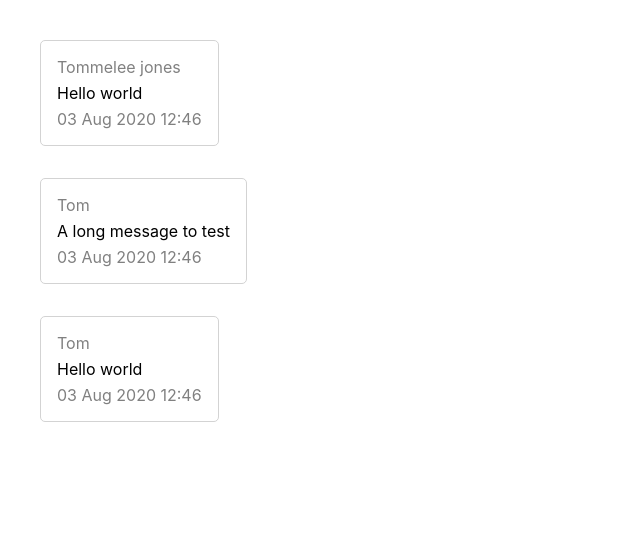
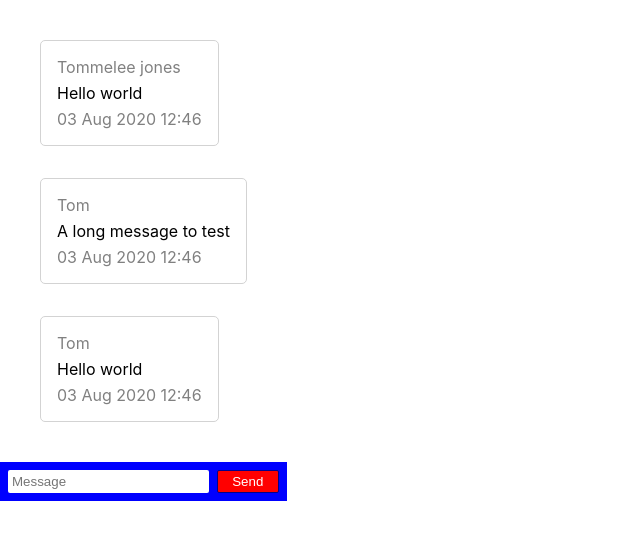
Before and after one commit to benjoox/chatty-app, a React (Create React App) app: page / in a window 1280 px wide. Shown: the top 540 px of the page, without its empty margins (0-640 px from the left). Built offline with nearby package versions, Linux system fonts and the light colour scheme.

Commit message:
Add the text input section - the send funcitionality is *not* implemented yet

```diff
--- a/src/App.css
+++ b/src/App.css
@@ -1,38 +1,16 @@
-.App {
-  text-align: center;
+
+[contenteditable]:focus {
+  outline: 0px solid transparent;
 }
 
-.App-logo {
-  height: 40vmin;
-  pointer-events: none;
+button:focus {
+  outline: 0;
 }
 
-@media (prefers-reduced-motion: no-preference) {
-  .App-logo {
-    animation: App-logo-spin infinite 20s linear;
-  }
+input:focus {
+  outline: none;
 }
-
-.App-header {
-  background-color: #282c34;
-  min-height: 100vh;
-  display: flex;
-  flex-direction: column;
-  align-items: center;
-  justify-content: center;
-  font-size: calc(10px + 2vmin);
-  color: white;
+:focus {
+  box-shadow: none;
+  outline: none;
 }
-
-.App-link {
-  color: #61dafb;
-}
-
-@keyframes App-logo-spin {
-  from {
-    transform: rotate(0deg);
-  }
-  to {
-    transform: rotate(360deg);
-  }
-}
--- a/src/App.js
+++ b/src/App.js
@@ -1,5 +1,6 @@
 import React from 'react';
 import Historical from './components/messages/Historical'
+import TextInputBox from './components/TextInputBox'
 import './App.css';
 
 function App() {
@@ -17,6 +18,8 @@ function App() {
         }
 
       </div>
+
+      <TextInputBox send={() => console.log('TODO: Implement send message functionality')} />
 
     </div>
   );
--- /dev/null
+++ b/src/components/TextInputBox.js
@@ -0,0 +1,55 @@
+import React, { useState } from 'react'
+import { func } from 'prop-types'
+
+export default function TextInputBox(props) {
+    const [message, setMessage] = useState('')
+
+    return <div style={container}>
+        <label htmlFor='txt' />
+        <input
+            id='txt'
+            type='text'
+            placeholder='Message'
+            value={message}
+            style={textBox}
+            onChange={ev => { ev.preventDefault(); setMessage(ev.target.value)}}
+        />
+        <button
+            onClick={props.send}
+            style={button}
+        >
+            Send
+        </button>
+    </div>
+}
+
+TextInputBox.protoType = {
+    send: func.isRequired
+}
+
+const container = {
+    display: 'flex',
+    backgroundColor: 'blue',
+    padding: '4px'
+}
+
+const textBox = {
+    margin: '4px',
+    width: '80%',
+    outline: 'none',
+    overflow: 'auto',
+    padding: '4px',
+    borderWidth: '0',
+    borderRadius: '2px'
+}
+
+const button = {
+    margin: '4px',
+    backgroundColor: 'red',
+    color: 'white',
+    border: 'solid 1px darkblue',
+    borderRadius: '2px',
+    width: '20%',
+    cursor: 'pointer',
+    boxSizing: 'content-box'
+}
```
